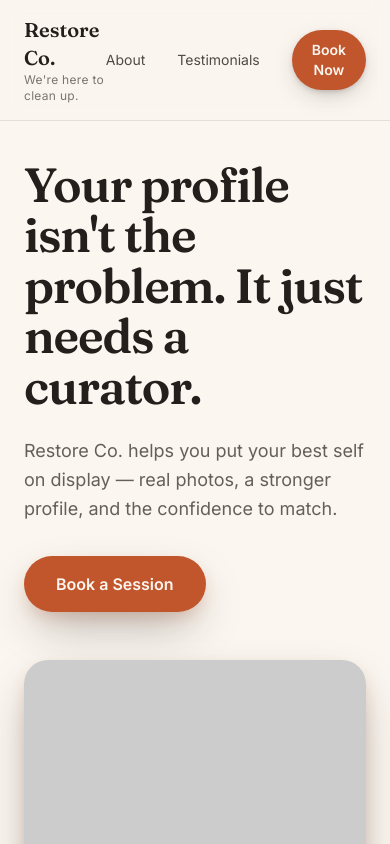
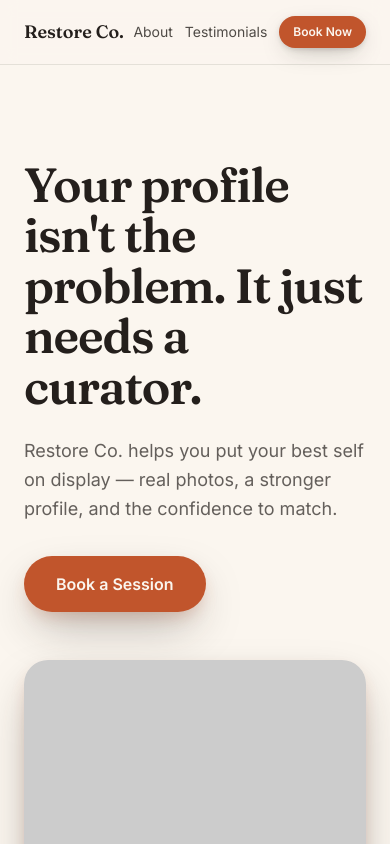
Before and after one commit to johnnytommy/restoreco, a website with bundled scripts: page index.html in a window 390 px wide. Shown: the top 844 px of the page. Built offline with nearby package versions, Linux system fonts and the light colour scheme; placeholder pictures from the web are drawn by us.

Commit message:
Final visual QA pass: desktop/mobile screenshots, guardrail check
Fixed mobile header (<640px) wrapping onto 3-4 lines by making the
logo whitespace-nowrap, hiding the tagline below sm, and tightening
nav gap/button padding so About/Testimonials/Book Now fit on one row
without squeezing the wordmark. Desktop layout is unaffected.

Also tracks package-lock.json (untracked since Task 1's npm install)
and gitignores .impeccable/, an unrelated design-linting tool's cache
directory.

```diff
--- a/index.html
+++ b/index.html
@@ -50,14 +50,14 @@
 <body class="font-sans text-ink">
   <header class="fixed top-0 inset-x-0 z-50 bg-cream/90 backdrop-blur border-b border-ink/10">
     <div class="max-w-6xl mx-auto px-6 py-4 flex items-center justify-between">
-      <a href="#top" class="flex flex-col leading-none">
-        <span class="font-display text-xl font-semibold text-ink">Restore Co.</span>
-        <span class="font-sans text-xs text-ink/60 tracking-wide">We're here to clean up.</span>
+      <a href="#top" class="flex flex-col leading-none whitespace-nowrap">
+        <span class="font-display text-lg sm:text-xl font-semibold text-ink">Restore Co.</span>
+        <span class="hidden sm:block font-sans text-xs text-ink/60 tracking-wide">We're here to clean up.</span>
       </a>
-      <nav class="flex items-center gap-8">
+      <nav class="flex items-center gap-3 sm:gap-8">
         <a href="#about" class="interactive font-sans text-sm text-ink/80 hover:text-ink">About</a>
         <a href="#testimonials" class="interactive font-sans text-sm text-ink/80 hover:text-ink">Testimonials</a>
-        <button class="js-open-booking interactive font-sans text-sm font-semibold bg-terracotta text-cream px-5 py-2.5 rounded-full shadow-elevated hover:bg-terracotta-dark">
+        <button class="js-open-booking interactive font-sans text-xs sm:text-sm font-semibold bg-terracotta text-cream px-3.5 py-2 sm:px-5 sm:py-2.5 rounded-full shadow-elevated hover:bg-terracotta-dark whitespace-nowrap">
           Book Now
         </button>
       </nav>
```
Also changed, not shown: 2 other files.
